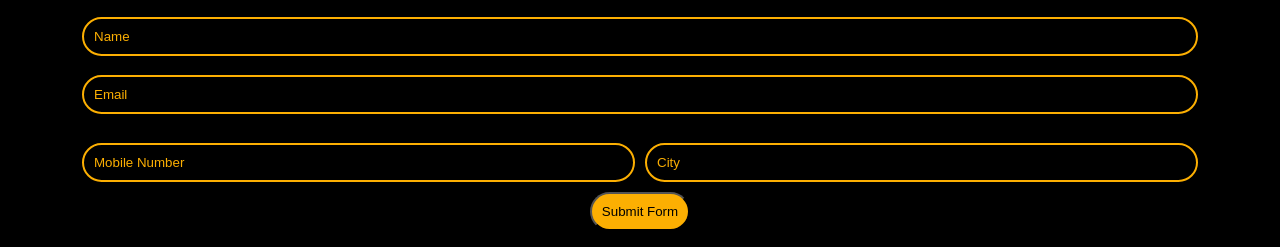
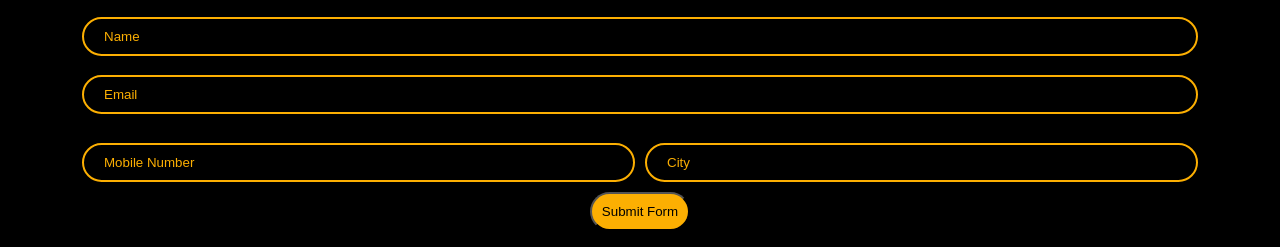
Before and after one commit to Jamil-4khtar/class-project-24-8-2024, a plain HTML site: page index.html in a window 1280 px wide. Shown: the part 446-693 px from the top of the page. Drawn offline with Linux system fonts and the light colour scheme.

Commit message:
now input is fixed

```diff
--- a/css.css
+++ b/css.css
@@ -88,9 +88,10 @@ body {
 .section-2 > form > input {
     border: 2px solid #FCAF02;
     border-radius: 20px;
-    padding: 10px 0px;
+    padding: 10px 20px;
     width: 90%;
     background-color: transparent;
+    color: white;
 }
 .section-2 > form > div {
     box-sizing: border-box;
@@ -102,10 +103,11 @@ body {
 .section-2 > form > div > input {
     border: 2px solid #FCAF02;
     border-radius: 20px;
-    padding: 10px 0px;
+    padding: 10px 20px;
     width: 50%;
     background-color: transparent;
     display: flex;
+    color: white;
 }
 #first {
     margin-right: 5px;
@@ -115,20 +117,16 @@ body {
 }
 .section-2 > form > input::placeholder {
     color: #FCAF02;
-    padding-left: 10px;
 }
 .section-2 > form > div > input::placeholder {
     color: #FCAF02;
-    padding-left: 10px;
 }
 .section-2 > form > button {
     padding: 10px;
     border-radius: 20px;
     background-color: #FCAF02;
 }
-input[type=text] {
-    color: white;
-}
+
 /* ////////SECTION3////////// */
 
 .section-3 {
```
